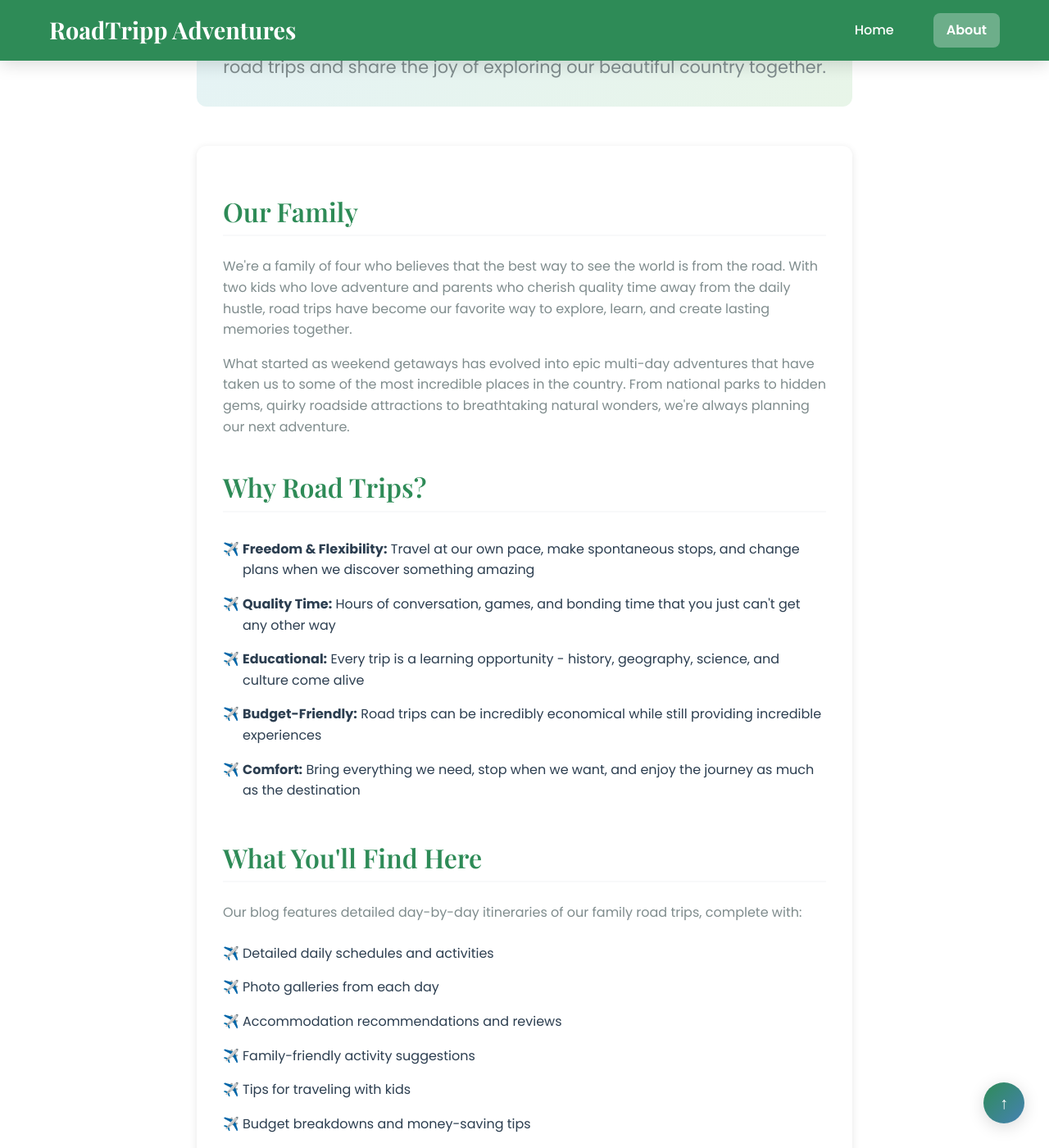
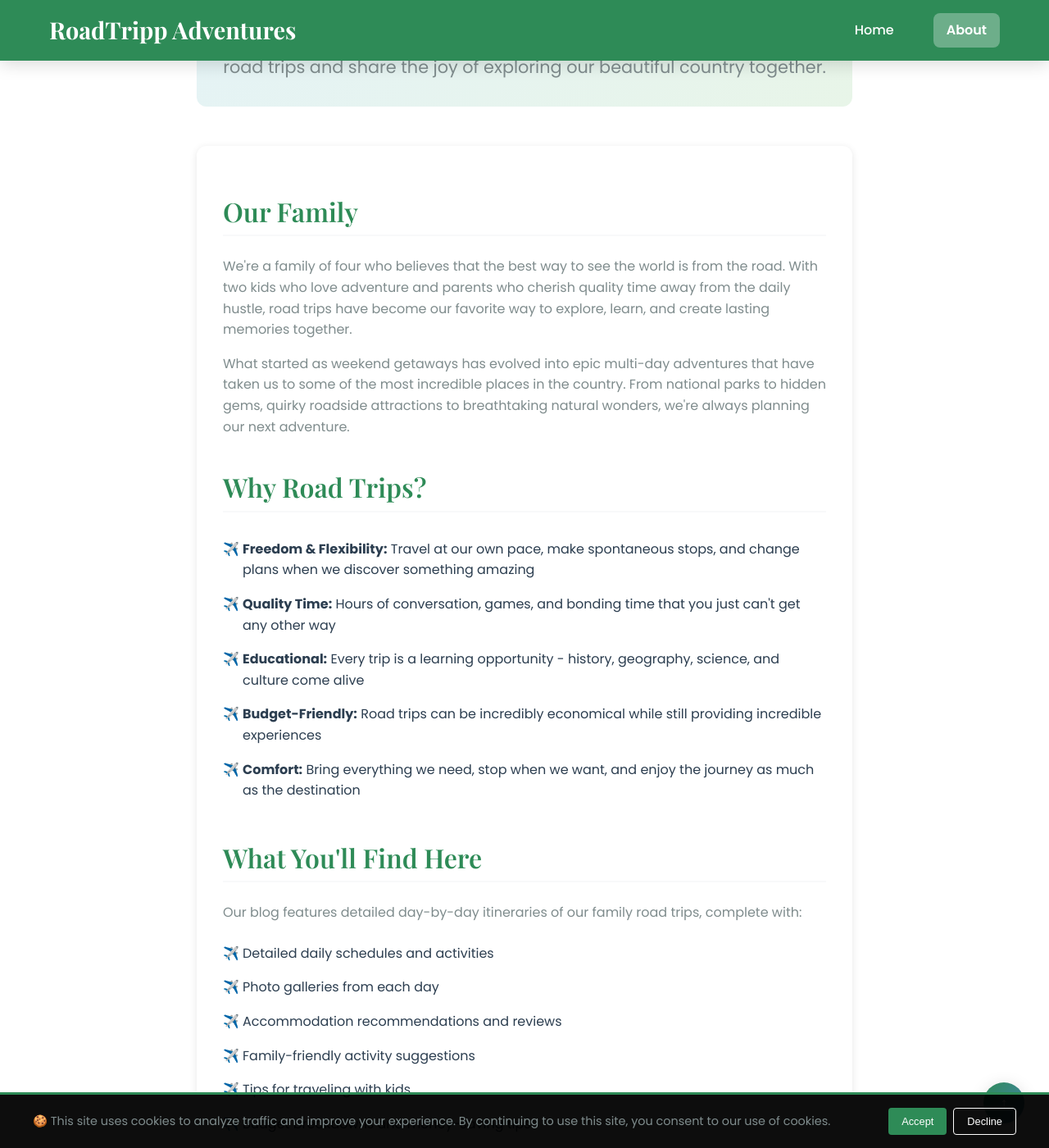
Before and after one commit to priyaaank/roadtripp, a Jekyll site: the page built from about.md, in a window 1280 px wide and 1400 px high, scrolled down 572 px. Shown: the whole window at 82% size. Built offline with Jekyll 4.4.1, drawn with Linux system fonts in a browser that asks for light colours.

Commit message:
Added google analytics

```diff
--- a/_config.yml
+++ b/_config.yml
@@ -55,6 +55,9 @@
 jailed: false
 gfm_quirks: paragraph_end
 
+# Analytics
+google_analytics: G-LMJ14P8LF8
+
 # SEO settings
 defaults:
   - scope:
--- /dev/null
+++ b/_includes/cookie-consent.html
@@ -0,0 +1,140 @@
+<!-- Cookie Consent Banner -->
+<div id="cookie-consent" class="cookie-consent" style="display: none;">
+  <div class="cookie-consent-content">
+    <p>🍪 This site uses cookies to analyze traffic and improve your experience. By continuing to use this site, you consent to our use of cookies.</p>
+    <div class="cookie-consent-buttons">
+      <button id="accept-cookies" class="btn btn-primary">Accept</button>
+      <button id="decline-cookies" class="btn btn-secondary">Decline</button>
+    </div>
+  </div>
+</div>
+
+<style>
+.cookie-consent {
+  position: fixed;
+  bottom: 0;
+  left: 0;
+  right: 0;
+  background: rgba(0, 0, 0, 0.95);
+  color: white;
+  padding: 1rem;
+  z-index: 10000;
+  border-top: 3px solid var(--primary-color);
+}
+
+.cookie-consent-content {
+  max-width: 1200px;
+  margin: 0 auto;
+  display: flex;
+  align-items: center;
+  justify-content: space-between;
+  gap: 1rem;
+}
+
+.cookie-consent-content p {
+  margin: 0;
+  font-size: 0.9rem;
+  flex: 1;
+}
+
+.cookie-consent-buttons {
+  display: flex;
+  gap: 0.5rem;
+}
+
+.cookie-consent .btn {
+  padding: 0.5rem 1rem;
+  border: none;
+  border-radius: 4px;
+  cursor: pointer;
+  font-size: 0.8rem;
+  transition: var(--transition);
+}
+
+.cookie-consent .btn-primary {
+  background: var(--primary-color);
+  color: white;
+}
+
+.cookie-consent .btn-secondary {
+  background: transparent;
+  color: white;
+  border: 1px solid white;
+}
+
+.cookie-consent .btn:hover {
+  transform: translateY(-1px);
+  opacity: 0.9;
+}
+
+@media (max-width: 768px) {
+  .cookie-consent-content {
+    flex-direction: column;
+    text-align: center;
+    gap: 1rem;
+  }
+
+  .cookie-consent-buttons {
+    justify-content: center;
+  }
+}
+</style>
+
+<script>
+// Cookie Consent Management
+(function() {
+  const CONSENT_KEY = 'roadtripp_cookie_consent';
+  const banner = document.getElementById('cookie-consent');
+  const acceptBtn = document.getElementById('accept-cookies');
+  const declineBtn = document.getElementById('decline-cookies');
+
+  // Check if user has already made a choice
+  const consent = localStorage.getItem(CONSENT_KEY);
+
+  if (!consent) {
+    // Show banner after a short delay
+    setTimeout(() => {
+      banner.style.display = 'block';
+    }, 2000);
+  } else if (consent === 'accepted' && typeof gtag !== 'undefined') {
+    // Re-enable analytics if previously accepted
+    gtag('consent', 'update', {
+      'analytics_storage': 'granted'
+    });
+  }
+
+  // Handle accept
+  acceptBtn.addEventListener('click', function() {
+    localStorage.setItem(CONSENT_KEY, 'accepted');
+    banner.style.display = 'none';
+
+    // Enable analytics
+    if (typeof gtag !== 'undefined') {
+      gtag('consent', 'update', {
+        'analytics_storage': 'granted'
+      });
+    }
+
+    // Track the consent acceptance
+    if (typeof gtag !== 'undefined') {
+      gtag('event', 'cookie_consent', {
+        event_category: 'engagement',
+        event_label: 'accepted'
+      });
+    }
+  });
+
+  // Handle decline
+  declineBtn.addEventListener('click', function() {
+    localStorage.setItem(CONSENT_KEY, 'declined');
+    banner.style.display = 'none';
+
+    // Disable analytics
+    if (typeof gtag !== 'undefined') {
+      gtag('consent', 'update', {
+        'analytics_storage': 'denied'
+      });
+    }
+  });
+})();
+</script>
--- /dev/null
+++ b/_includes/google-analytics.html
@@ -0,0 +1,93 @@
+<!-- Google tag (gtag.js) -->
+<script async src="https://www.googletagmanager.com/gtag/js?id={{ site.google_analytics }}"></script>
+<script>
+  window.dataLayer = window.dataLayer || [];
+  function gtag(){dataLayer.push(arguments);}
+
+  // Set default consent mode
+  gtag('consent', 'default', {
+    'analytics_storage': 'denied',
+    'ad_storage': 'denied',
+    'wait_for_update': 500
+  });
+
+  gtag('js', new Date());
+
+  gtag('config', '{{ site.google_analytics }}', {
+    {% if page.layout == 'trip' %}
+    custom_map: {
+      'custom_parameter_1': 'trip_location',
+      'custom_parameter_2': 'trip_duration'
+    },
+    trip_location: '{{ page.location }}',
+    trip_duration: '{{ page.duration }}',
+    {% endif %}
+    anonymize_ip: true,
+    allow_google_signals: true,
+    allow_ad_personalization_signals: false
+  });
+
+  {% if page.layout == 'trip' %}
+  // Track trip page views with custom dimensions
+  gtag('event', 'page_view', {
+    page_title: '{{ page.title | escape }}',
+    page_location: window.location.href,
+    content_group1: 'Trip Content',
+    content_group2: '{{ page.location }}',
+    custom_parameter_1: '{{ page.location }}',
+    custom_parameter_2: '{{ page.duration }}'
+  });
+  {% endif %}
+</script>
+
+<!-- Enhanced Travel Blog Analytics -->
+<script>
+  // Track scroll depth for engagement
+  let scrollDepthTracked = false;
+  window.addEventListener('scroll', function() {
+    const scrollPercent = Math.round((window.scrollY / (document.body.scrollHeight - window.innerHeight)) * 100);
+
+    if (scrollPercent >= 75 && !scrollDepthTracked) {
+      gtag('event', 'scroll', {
+        event_category: 'engagement',
+        event_label: 'scroll_depth_75',
+        value: 75
+      });
+      scrollDepthTracked = true;
+    }
+  });
+
+  // Track outbound links (for map links and external references)
+  document.addEventListener('click', function(event) {
+    const link = event.target.closest('a');
+    if (link && link.hostname !== window.location.hostname) {
+      gtag('event', 'click', {
+        event_category: 'outbound_link',
+        event_label: link.href,
+        transport_type: 'sendBeacon'
+      });
+    }
+  });
+
+  // Track image carousel interactions
+  document.addEventListener('click', function(event) {
+    if (event.target.classList.contains('carousel-btn') ||
+        event.target.classList.contains('carousel-dot')) {
+      gtag('event', 'interaction', {
+        event_category: 'photo_carousel',
+        event_label: 'navigation',
+        value: 1
+      });
+    }
+  });
+
+  // Track time spent on page
+  let startTime = Date.now();
+  window.addEventListener('beforeunload', function() {
+    const timeSpent = Math.round((Date.now() - startTime) / 1000);
+    gtag('event', 'timing_complete', {
+      name: 'page_read_time',
+      value: timeSpent
+    });
+  });
+</script>
--- a/_layouts/default.html
+++ b/_layouts/default.html
@@ -13,6 +13,7 @@
   </main>
 
   {%- include footer.html -%}
+  {%- include cookie-consent.html -%}
 
   <script>
     // Fallback script loader
```
